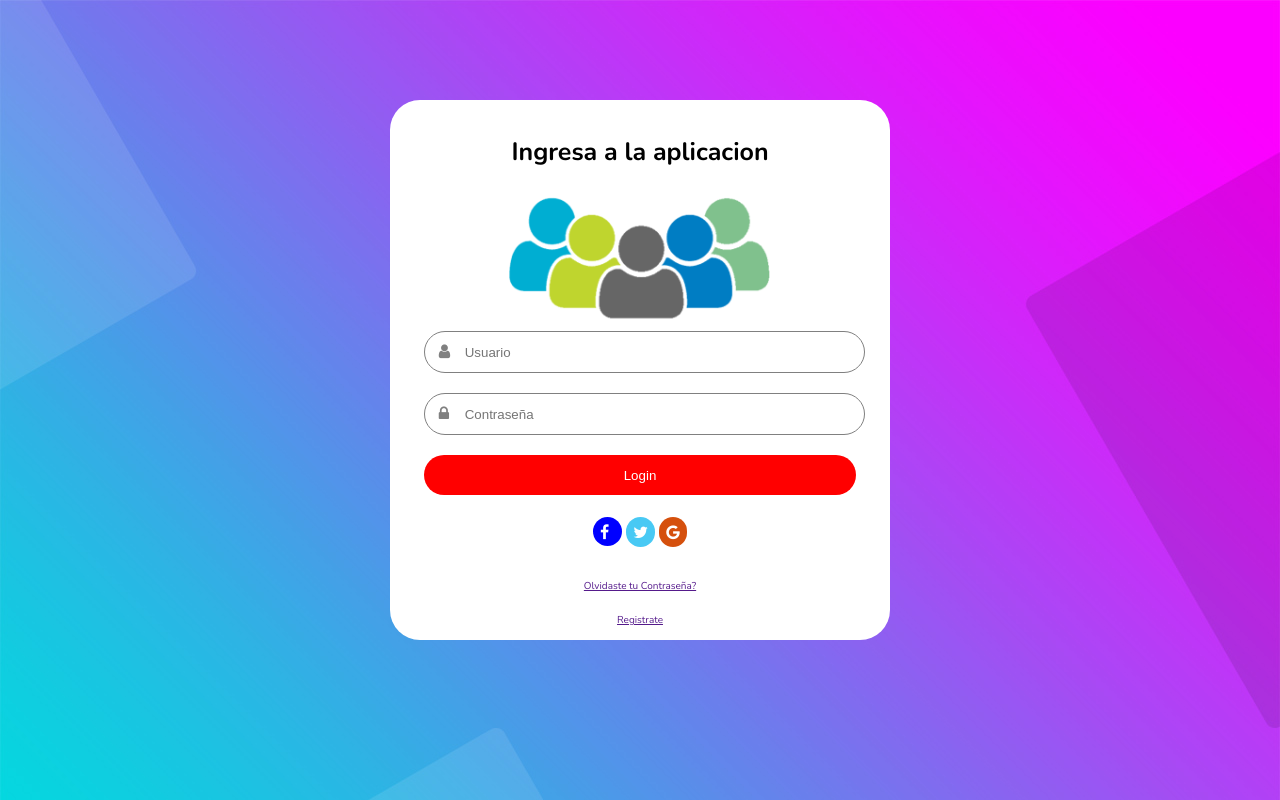
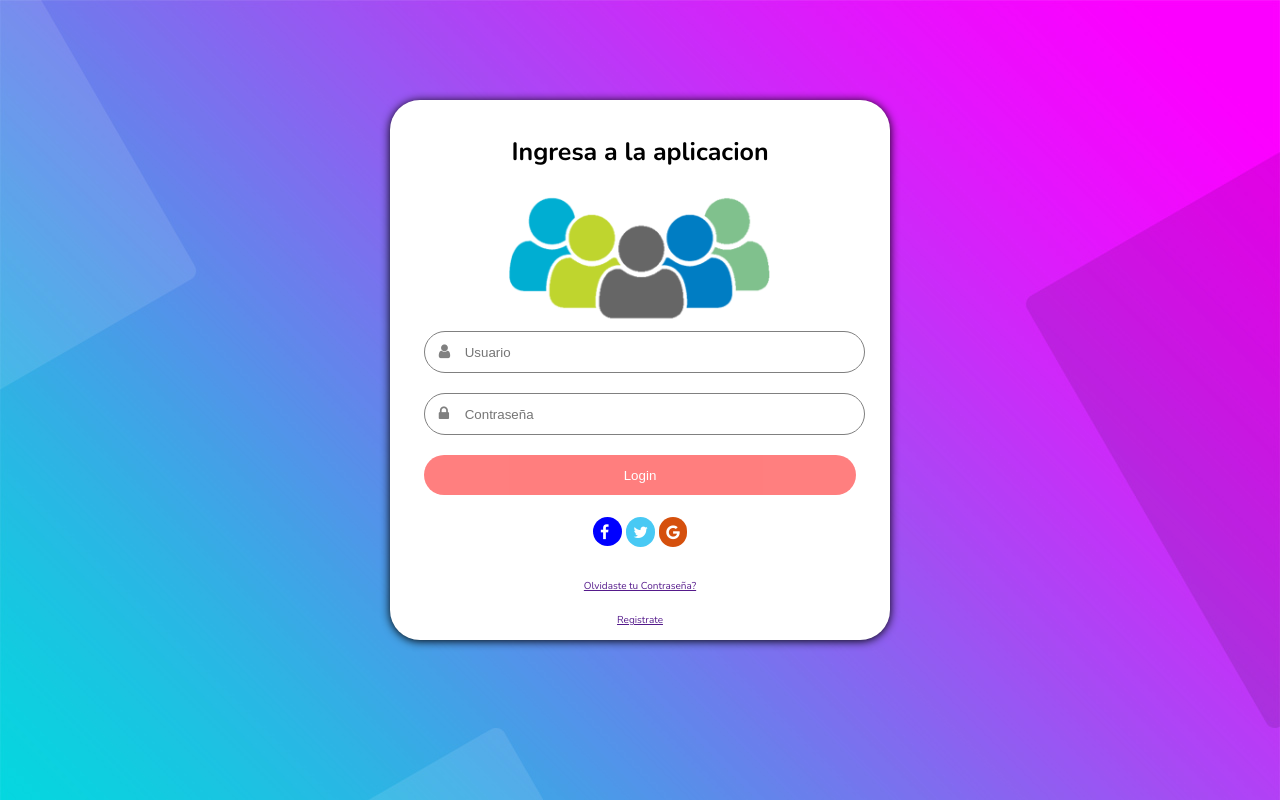
Before and after one commit to 1samuelflorez1/seguimiento3, a plain HTML site: page index.html in a window 1280 px wide. In both pictures the pointer is over the button "Login". Drawn offline with nearby package versions, Linux system fonts and the light colour scheme.

Commit message:
se modifico el box shadow

```diff
--- a/mis-estilos.css
+++ b/mis-estilos.css
@@ -47,6 +47,11 @@ body{
     height: 40px;
     color: white;
 
+
+}
+
+#boton-final:hover{
+opacity: 0.5;
 
 }
 
@@ -137,3 +142,14 @@ body{
     display: flex;
 
 }
+
+#pagina:hover{
+opacity: 0.5;
+
+}
+
+.cuadro-principal{
+
+    box-shadow: 0px 1px 10px black;
+
+}
```
